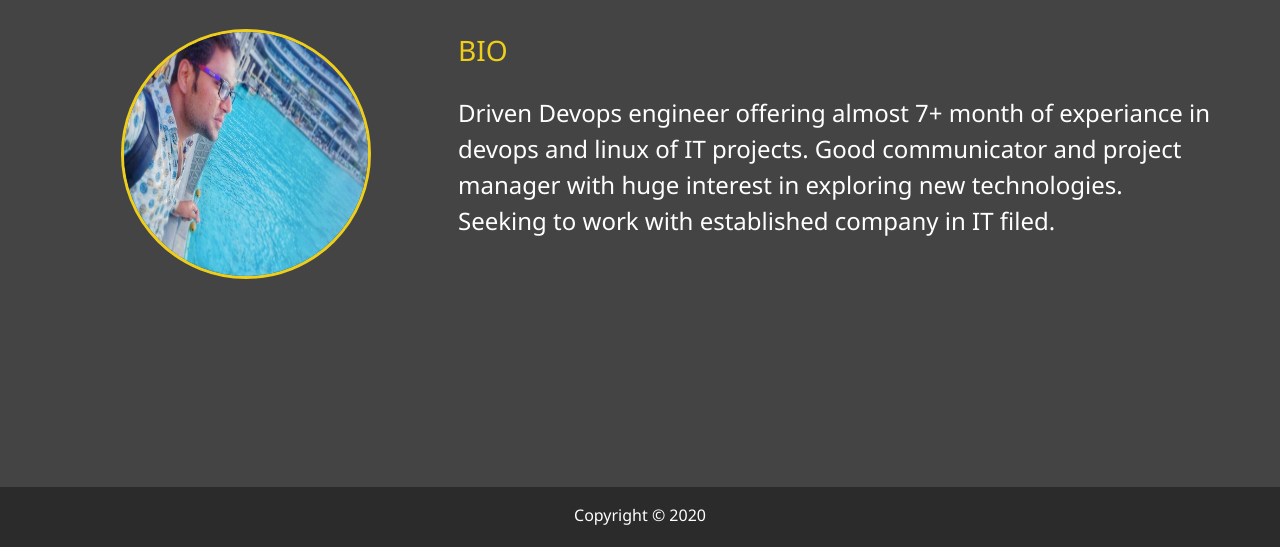
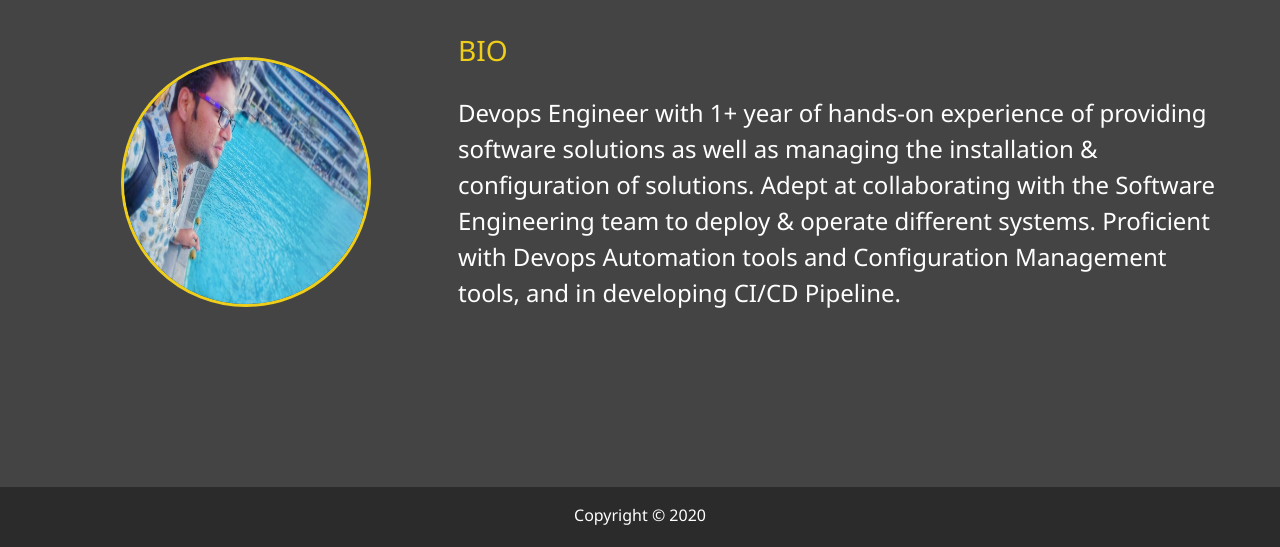
Before and after one commit to muzafferjoya/muzaffarkhan, a website: page about.html in a window 1280 px wide. Shown: the part 253-800 px from the top of the page. Drawn offline with Linux system fonts and the light colour scheme.

Commit message:
new commit

```diff
--- a/about.html
+++ b/about.html
@@ -68,14 +68,17 @@
       <div class="bio">
         <h3 class="text-secondary">BIO</h3>
         <p>
-           Driven Devops engineer offering
-almost 7+ month of experiance in
-devops and linux of IT projects.
-Good communicator and project
-manager with huge interest in
-exploring new technologies.
-Seeking to work with established
-company in IT filed.
+           Devops Engineer with 1+ year of
+hands-on experience of providing
+software solutions as well as
+managing the installation &
+configuration of solutions. Adept at
+collaborating with the Software
+Engineering team to deploy & operate
+different systems. Proficient with
+Devops Automation tools and
+Configuration Management tools, and
+in developing CI/CD Pipeline.
         </p>
       </div>
 
```
